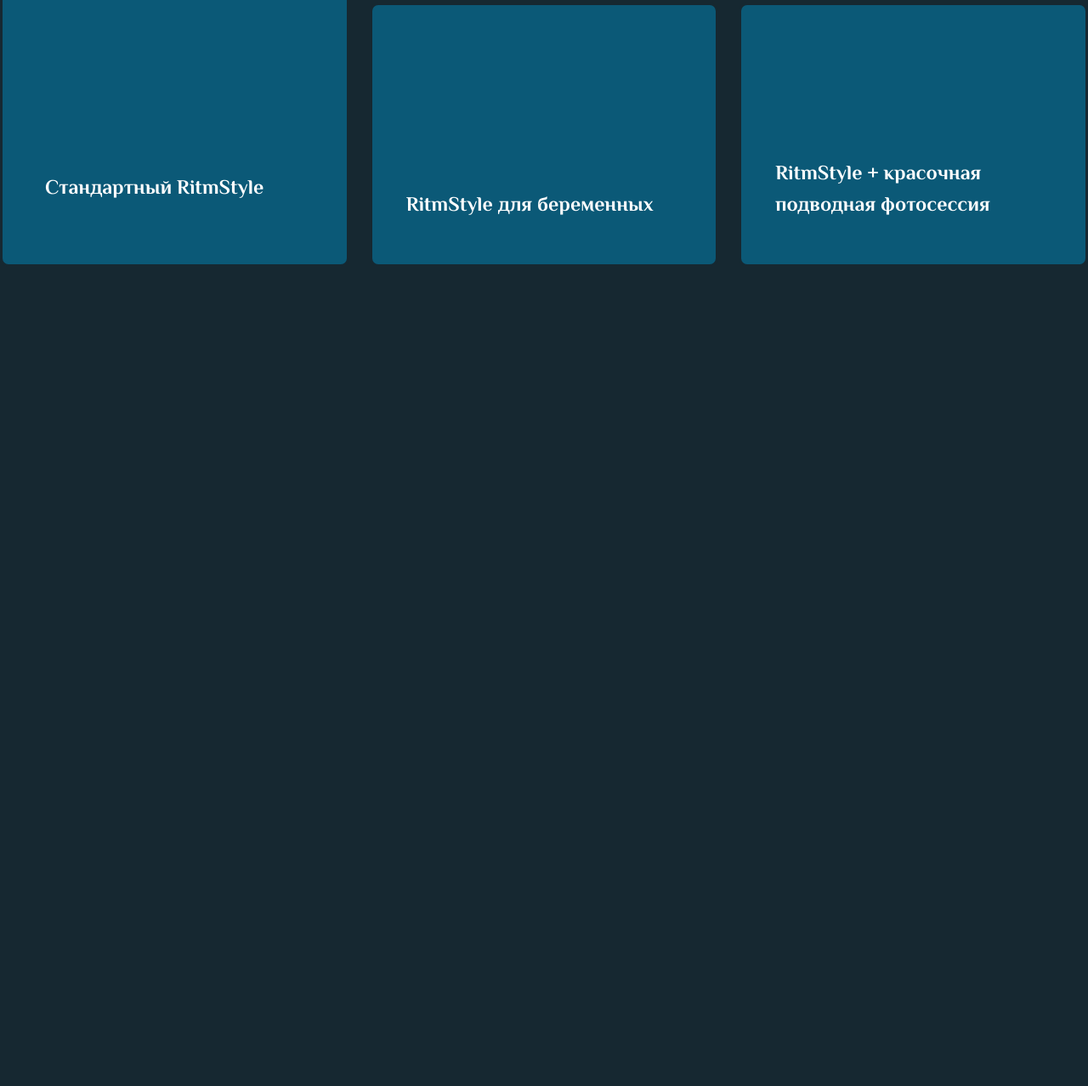
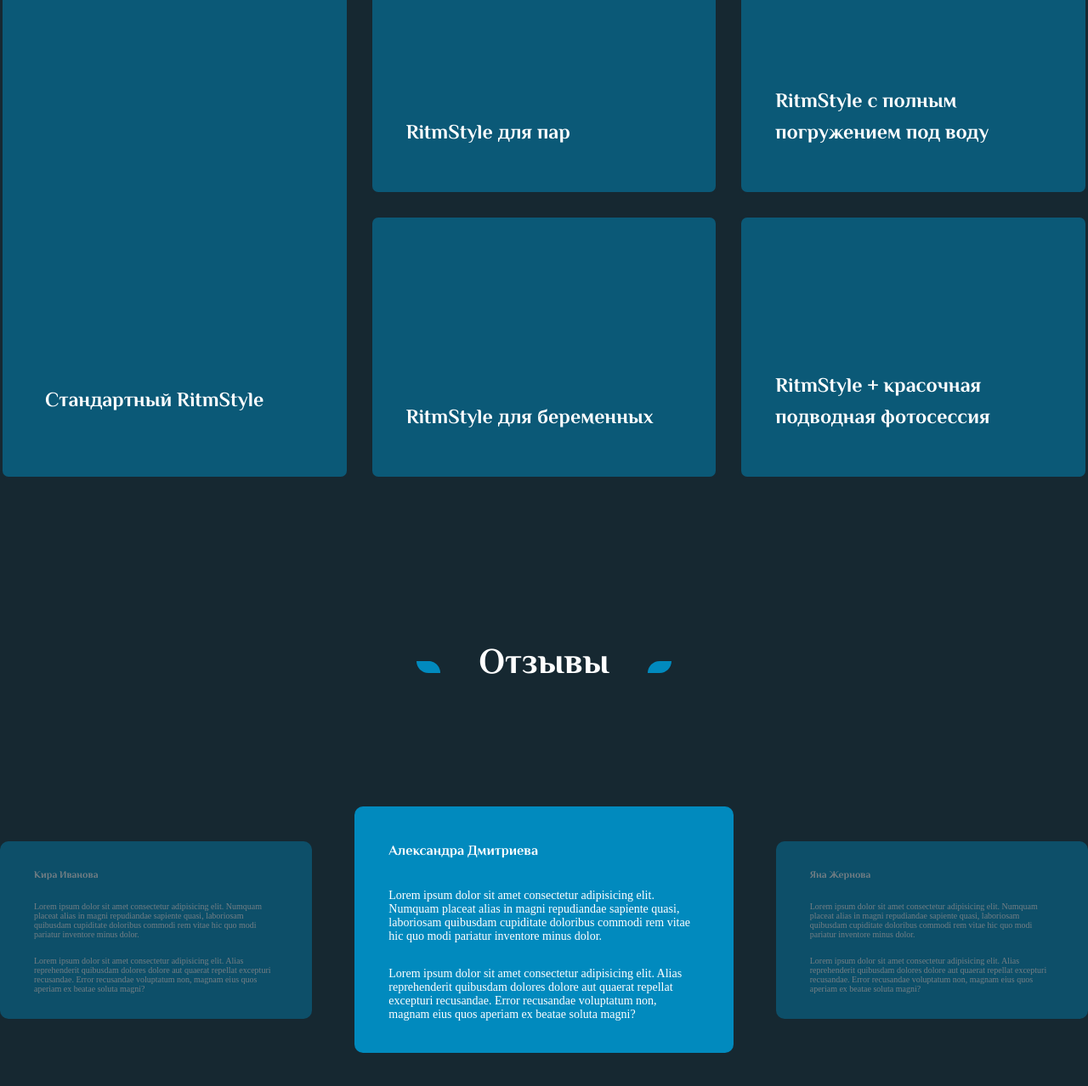
Before and after one commit to TatiParhom/ritmstyle, a plain HTML site: page index.html in a window 1280 px wide. Shown: the part 1212-2490 px from the top of the page at 85% size. Before the commit the page ends 1526 px from the top, so only its background shows below. Drawn offline with Linux system fonts and the light colour scheme.

Commit message:
Добавили 1 блок

```diff
--- a/index.html
+++ b/index.html
@@ -53,6 +53,30 @@
                 </a>
             </div>
         </div>
+        <div id="feetbac">
+            <h2 class="title">Отзывы</h2>
+            <div class="feetbac">
+                <div class="feetbac-item">
+                    <h3>Кира Иванова</h3>
+                    <p>Lorem ipsum dolor sit amet consectetur adipisicing elit. Numquam placeat alias in magni repudiandae sapiente quasi, laboriosam quibusdam cupiditate doloribus commodi rem vitae hic quo modi pariatur inventore minus dolor.</p>
+                    <p>Lorem ipsum dolor sit amet consectetur adipisicing elit. Alias reprehenderit quibusdam dolores dolore aut quaerat repellat excepturi recusandae. Error recusandae voluptatum non, magnam eius quos aperiam ex beatae soluta magni?</p>
+                </div>
+                <div class="feetbac-item">
+                    <h3>Александра Дмитриева</h3>
+                    <p>Lorem ipsum dolor sit amet consectetur adipisicing elit. Numquam placeat alias in magni repudiandae sapiente quasi, laboriosam quibusdam cupiditate doloribus commodi rem vitae hic quo modi pariatur inventore minus dolor.</p>
+                    <p>Lorem ipsum dolor sit amet consectetur adipisicing elit. Alias reprehenderit quibusdam dolores dolore aut quaerat repellat excepturi recusandae. Error recusandae voluptatum non, magnam eius quos aperiam ex beatae soluta magni?</p>
+                </div>
+                <div class="feetbac-item">
+                    <h3>Яна Жернова</h3>
+                    <p>Lorem ipsum dolor sit amet consectetur adipisicing elit. Numquam placeat alias in magni repudiandae sapiente quasi, laboriosam quibusdam cupiditate doloribus commodi rem vitae hic quo modi pariatur inventore minus dolor.</p>
+                    <p>Lorem ipsum dolor sit amet consectetur adipisicing elit. Alias reprehenderit quibusdam dolores dolore aut quaerat repellat excepturi recusandae. Error recusandae voluptatum non, magnam eius quos aperiam ex beatae soluta magni?</p>
+                </div>
+            </div>
+        </div>
+        <div id="about">
+
+
+        </div>
     </main>
 </body>
 </html>
--- a/style/main.css
+++ b/style/main.css
@@ -21,22 +21,6 @@ header {
     margin-bottom: 50px;
 }
 
-.add-session {
-    background-color: #018ABE;
-    padding: 9px 15px;
-    border-radius: 3px;
-    color: white;
-    text-decoration: none;
-}
-
-.add-session:hover {
-    filter: brightness(1.2);
-}
-
-.add-session:active {
-    filter: brightness(1);
-}
-
 nav {
     display: flex;
     gap: 50px;
@@ -53,6 +37,31 @@ nav a:hover {
 
 main {
     margin-top: 50px;
+    display: flex;
+    flex-direction: column;
+    gap: 150px;
+}
+
+#seance, #feetbac {
+    display: flex;
+    flex-direction: column;
+    gap: 100px;
+}
+
+.add-session {
+    background-color: #018ABE;
+    padding: 9px 15px;
+    border-radius: 3px;
+    color: white;
+    text-decoration: none;
+}
+
+.add-session:hover {
+    filter: brightness(1.2);
+}
+
+.add-session:active {
+    filter: brightness(1);
 }
 
 .banner {
@@ -133,7 +142,7 @@ main {
 }
 
 .seance-item:hover {
-    filter: brightness(1.2);
+    filter: brightness(1.4) drop-shadow(0 5px 10px #0188be3f);
     border: solid 3px #018ABE;
 }
 
@@ -162,3 +171,30 @@ main {
 .seance-item:nth-child(5) {
     grid-area: 2 / 3 / 3 / 4;
 }
+
+.feetbac {
+    display: flex;
+    align-items: center;
+    gap: 50px;
+}
+.feetbac-item {
+    background-color: #018ABE;
+    border-radius: 10px;
+    color: white;
+    width: 500px;
+    padding: 20px 40px;
+    opacity: 40%;
+    font-size: 10px;
+    display: flex;
+    flex-direction: column;
+    justify-content: center;
+    align-items: start;
+
+}
+
+.feetbac-item:nth-child(2) {
+    opacity: 1;
+    width: 636px;
+    height: 250px;
+    font-size: 14px;
+}
```
